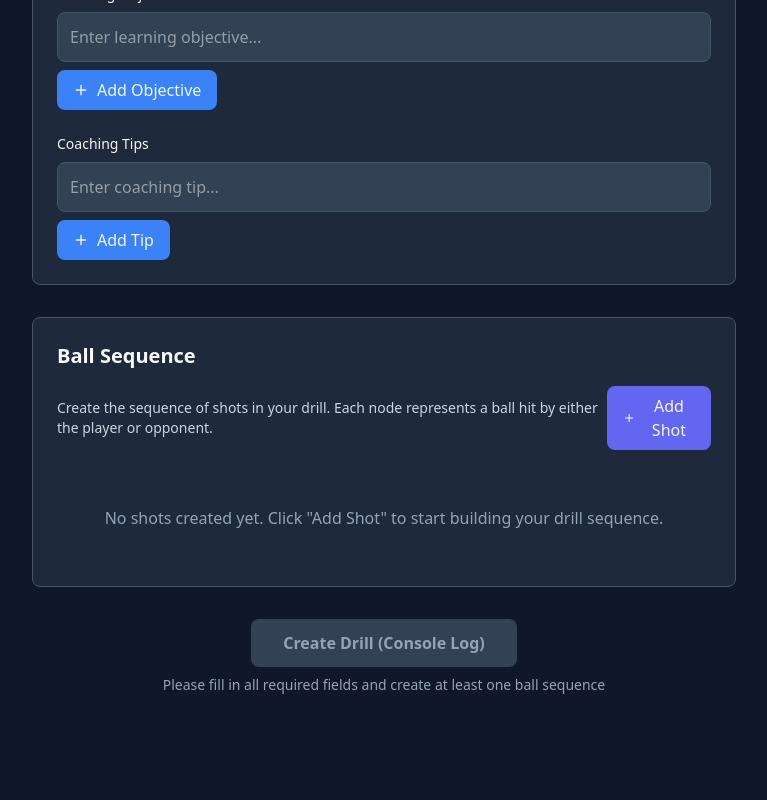
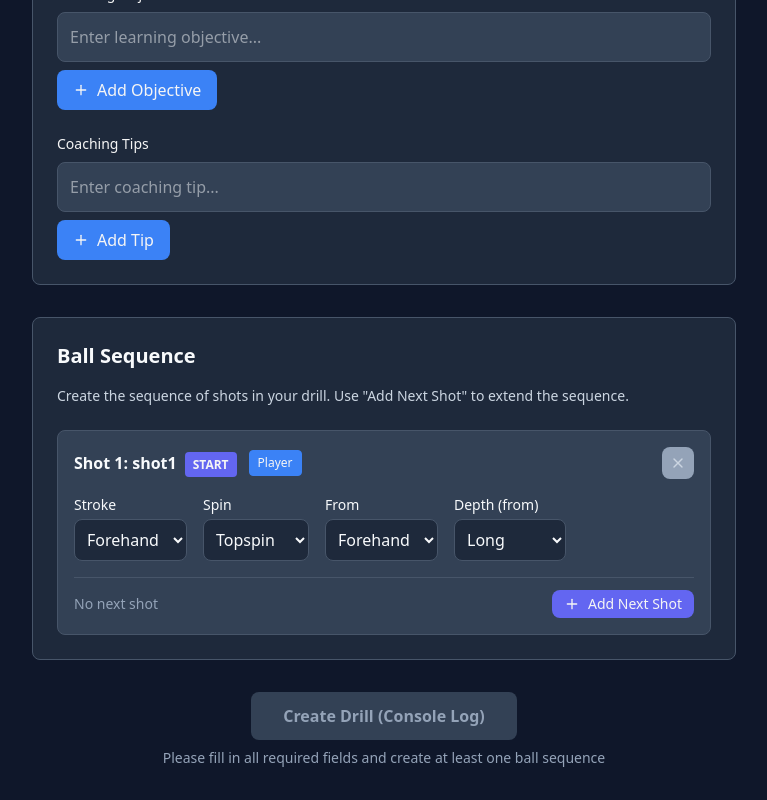
Before and after one commit to RowMur/ttdrills, a Next.js app: page /create in a window 1280 px wide. Shown: the part 769-1569 px from the top of the page, without its empty margins (256-1023 px from the left). Before the commit the page ends 1496 px from the top, so only its background shows below. Built offline with nearby package versions, Linux system fonts and the light colour scheme.

Commit message:
feat: lift out player selection to be automatically determined

```diff
--- a/src/components/DrillFormSequence.tsx
+++ b/src/components/DrillFormSequence.tsx
@@ -1,6 +1,6 @@
 "use client";
 
-import { useState } from "react";
+import { useState, useEffect } from "react";
 import { StepGraph, Node, ShotType, Spin, Placement } from "@/types";
 import { shotTypeDisplay, spinDisplay } from "@/data";
 import { Plus, X, ArrowRight } from "lucide-react";
@@ -22,13 +22,10 @@ type NodeFormData = {
 };
 
 export const DrillFormSequence = ({ onChange }: Props) => {
-  const [nodes, setNodes] = useState<NodeFormData[]>([]);
-  const [entryPoint, setEntryPoint] = useState("");
-
-  const addNode = () => {
-    const newId = `node${nodes.length + 1}`;
-    const newNode: NodeFormData = {
-      id: newId,
+  const [nodes, setNodes] = useState<NodeFormData[]>(() => {
+    // Start with one default shot
+    const initialNode: NodeFormData = {
+      id: "shot1",
       stroke: "forehand",
       spin: "top",
       depth: "long",
@@ -37,15 +34,85 @@ export const DrillFormSequence = ({ onChange }: Props) => {
       prev: [],
       next: [],
     };
+    return [initialNode];
+  });
+  const [entryPoint, setEntryPoint] = useState("shot1");
 
-    setNodes([...nodes, newNode]);
+  // Initialize the sequence with the default shot
+  useEffect(() => {
+    updateSequence(nodes, entryPoint);
+    // eslint-disable-next-line react-hooks/exhaustive-deps
+  }, []); // Only run on mount
 
-    if (nodes.length === 0) {
-      setEntryPoint(newId);
+  const recalculatePlayerAssignments = (nodeList: NodeFormData[]) => {
+    const updatedNodes = [...nodeList];
+
+    // Find the entry point (should be shot1)
+    const entryNode = updatedNodes.find((node) => node.id === entryPoint);
+    if (!entryNode) return updatedNodes;
+
+    // Start with entry point as player
+    entryNode.isOpponent = false;
+
+    // Use BFS to assign players based on sequence depth
+    const visited = new Set<string>();
+    const queue: Array<{ node: NodeFormData; depth: number }> = [
+      { node: entryNode, depth: 0 },
+    ];
+    visited.add(entryNode.id);
+
+    while (queue.length > 0) {
+      const { node, depth } = queue.shift()!;
+
+      // Assign player based on depth: even depth = player, odd depth = opponent
+      node.isOpponent = depth % 2 === 1;
+
+      // Add next nodes to queue
+      node.next.forEach((nextId) => {
+        const nextNode = updatedNodes.find((n) => n.id === nextId);
+        if (nextNode && !visited.has(nextId)) {
+          visited.add(nextId);
+          queue.push({ node: nextNode, depth: depth + 1 });
         }
+      });
+    }
+
+    return updatedNodes;
+  };
+
+  const addNextShot = (currentIndex: number) => {
+    const newId = `shot${nodes.length + 1}`;
+    const currentNode = nodes[currentIndex];
+
+    const newNode: NodeFormData = {
+      id: newId,
+      stroke: "forehand",
+      spin: "top",
+      depth: "long",
+      direction: "forehand",
+      isOpponent: !currentNode.isOpponent, // Automatically alternate between player and opponent
+      prev: [currentNode.id],
+      next: [],
+    };
+
+    // Update the current node to connect to the new node
+    const updatedNodes = [...nodes];
+    updatedNodes[currentIndex] = {
+      ...currentNode,
+      next: [...currentNode.next, newId],
+    };
+
+    const finalNodes = recalculatePlayerAssignments([...updatedNodes, newNode]);
+    setNodes(finalNodes);
+    updateSequence(finalNodes, entryPoint);
   };
 
   const removeNode = (index: number) => {
+    // Don't allow removing the last shot
+    if (nodes.length <= 1) {
+      return;
+    }
+
     const nodeToRemove = nodes[index];
     const updatedNodes = nodes.filter((_, i) => i !== index);
 
@@ -55,17 +122,19 @@ export const DrillFormSequence = ({ onChange }: Props) => {
       node.next = node.next.filter((id) => id !== nodeToRemove.id);
     });
 
-    setNodes(updatedNodes);
+    // Recalculate player assignments to maintain alternating pattern
+    const finalNodes = recalculatePlayerAssignments(updatedNodes);
+    setNodes(finalNodes);
 
     if (entryPoint === nodeToRemove.id) {
       setEntryPoint(updatedNodes.length > 0 ? updatedNodes[0].id : "");
     }
 
     updateSequence(
-      updatedNodes,
+      finalNodes,
       entryPoint === nodeToRemove.id
-        ? updatedNodes.length > 0
-          ? updatedNodes[0].id
+        ? finalNodes.length > 0
+          ? finalNodes[0].id
           : ""
         : entryPoint
     );
@@ -120,84 +189,14 @@ export const DrillFormSequence = ({ onChange }: Props) => {
     });
   };
 
-  const addConnection = (fromIndex: number, toNodeId: string) => {
-    const updatedNodes = [...nodes];
-    const fromNode = updatedNodes[fromIndex];
-
-    if (!fromNode.next.includes(toNodeId)) {
-      fromNode.next.push(toNodeId);
-
-      // Add reverse connection
-      const toNodeIndex = updatedNodes.findIndex((n) => n.id === toNodeId);
-      if (
-        toNodeIndex !== -1 &&
-        !updatedNodes[toNodeIndex].prev.includes(fromNode.id)
-      ) {
-        updatedNodes[toNodeIndex].prev.push(fromNode.id);
-      }
-    }
-
-    setNodes(updatedNodes);
-    updateSequence(updatedNodes, entryPoint);
-  };
-
-  const removeConnection = (fromIndex: number, toNodeId: string) => {
-    const updatedNodes = [...nodes];
-    const fromNode = updatedNodes[fromIndex];
-
-    fromNode.next = fromNode.next.filter((id) => id !== toNodeId);
-
-    // Remove reverse connection
-    const toNodeIndex = updatedNodes.findIndex((n) => n.id === toNodeId);
-    if (toNodeIndex !== -1) {
-      updatedNodes[toNodeIndex].prev = updatedNodes[toNodeIndex].prev.filter(
-        (id) => id !== fromNode.id
-      );
-    }
-
-    setNodes(updatedNodes);
-    updateSequence(updatedNodes, entryPoint);
-  };
-
   return (
     <div className="space-y-6">
-      <div className="flex items-center justify-between">
+      <div>
         <p className="text-text-muted text-sm">
-          Create the sequence of shots in your drill. Each node represents a
-          ball hit by either the player or opponent.
+          Create the sequence of shots in your drill. Use &quot;Add Next
+          Shot&quot; to extend the sequence.
         </p>
-        <button
-          type="button"
-          onClick={addNode}
-          className="flex items-center gap-2 px-4 py-2 rounded-lg bg-success text-white hover:bg-success-dark"
-        >
-          <Plus className="w-4 h-4" />
-          Add Shot
-        </button>
       </div>
-
-      {nodes.length > 0 && (
-        <div>
-          <label className="block text-sm font-medium text-text mb-2">
-            Starting Shot
-          </label>
-          <select
-            value={entryPoint}
-            onChange={(e) => {
-              setEntryPoint(e.target.value);
-              updateSequence(nodes, e.target.value);
-            }}
-            className="p-2 rounded-lg bg-surface-light text-text border border-border focus:border-primary focus:outline-none"
-          >
-            {nodes.map((node) => (
-              <option key={node.id} value={node.id}>
-                {node.id} - {shotTypeDisplay[node.stroke]} (
-                {node.isOpponent ? "Opponent" : "Player"})
-              </option>
-            ))}
-          </select>
-        </div>
-      )}
 
       <div className="space-y-4">
         {nodes.map((node, index) => (
@@ -206,6 +205,7 @@ export const DrillFormSequence = ({ onChange }: Props) => {
             className="bg-surface-light rounded-lg p-4 border border-border"
           >
             <div className="flex items-center justify-between mb-4">
+              <div className="flex items-center gap-3">
                 <h3 className="font-semibold text-text">
                   Shot {index + 1}: {node.id}
                   {node.id === entryPoint && (
@@ -214,37 +214,36 @@ export const DrillFormSequence = ({ onChange }: Props) => {
                     </span>
                   )}
                 </h3>
+                <span
+                  className={`px-2 py-1 text-xs rounded border ${
+                    node.isOpponent
+                      ? "bg-warning text-white border-warning"
+                      : "bg-primary text-white border-primary"
+                  }`}
+                >
+                  {node.isOpponent ? "Opponent" : "Player"}
+                </span>
+              </div>
               <button
                 type="button"
                 onClick={() => removeNode(index)}
-                className="p-2 rounded-lg bg-danger text-white hover:bg-danger-dark"
+                disabled={nodes.length <= 1}
+                className={`p-2 rounded-lg ${
+                  nodes.length <= 1
+                    ? "bg-text-subtle text-text-muted cursor-not-allowed"
+                    : "bg-danger text-white hover:bg-danger-dark"
+                }`}
+                title={
+                  nodes.length <= 1
+                    ? "Cannot remove the last shot"
+                    : "Remove shot"
+                }
               >
                 <X className="w-4 h-4" />
               </button>
             </div>
 
-            <div className="grid grid-cols-2 md:grid-cols-4 gap-4 mb-4">
-              {/* Player/Opponent */}
-              <div>
-                <label className="block text-sm font-medium text-text mb-1">
-                  Player
-                </label>
-                <select
-                  value={node.isOpponent ? "opponent" : "player"}
-                  onChange={(e) =>
-                    updateNode(
-                      index,
-                      "isOpponent",
-                      e.target.value === "opponent"
-                    )
-                  }
-                  className="w-full p-2 rounded-lg bg-surface text-text border border-border focus:border-primary focus:outline-none"
-                >
-                  <option value="player">Player</option>
-                  <option value="opponent">Opponent</option>
-                </select>
-              </div>
-
+            <div className="flex flex-wrap gap-4 mb-4">
               {/* Stroke */}
               <div>
                 <label className="block text-sm font-medium text-text mb-1">
@@ -308,13 +307,11 @@ export const DrillFormSequence = ({ onChange }: Props) => {
                   <option value="forehand">Forehand</option>
                 </select>
               </div>
-            </div>
 
-            <div className="grid grid-cols-1 md:grid-cols-2 gap-4">
               {/* Depth */}
               <div>
                 <label className="block text-sm font-medium text-text mb-1">
-                  Depth
+                  Depth (from)
                 </label>
                 <select
                   value={node.depth}
@@ -332,58 +329,32 @@ export const DrillFormSequence = ({ onChange }: Props) => {
                   <option value="long">Long</option>
                 </select>
               </div>
+            </div>
 
-              {/* Connections */}
-              <div>
-                <label className="block text-sm font-medium text-text mb-1">
-                  Next Shots
-                </label>
-                <div className="flex flex-wrap gap-2">
-                  {nodes
-                    .filter((n) => n.id !== node.id)
-                    .map((targetNode) => (
+            {/* Add Next Shot Button */}
+            <div className="flex items-center justify-between pt-3 border-t border-border">
+              <div className="flex items-center gap-2 text-sm text-text-subtle">
+                {node.next.length > 0 ? (
+                  <>
+                    <ArrowRight className="w-4 h-4" />
+                    <span>Connects to: {node.next.join(", ")}</span>
+                  </>
+                ) : (
+                  <span>No next shot</span>
+                )}
+              </div>
               <button
-                        key={targetNode.id}
                 type="button"
-                        onClick={() =>
-                          node.next.includes(targetNode.id)
-                            ? removeConnection(index, targetNode.id)
-                            : addConnection(index, targetNode.id)
-                        }
-                        className={`px-2 py-1 text-xs rounded border ${
-                          node.next.includes(targetNode.id)
-                            ? "bg-primary border-primary text-white"
-                            : "bg-transparent border-border text-text hover:border-text"
-                        }`}
+                onClick={() => addNextShot(index)}
+                className="flex items-center gap-2 px-3 py-1 rounded-lg bg-success text-white hover:bg-success-dark text-sm"
               >
-                        {targetNode.id}
+                <Plus className="w-4 h-4" />
+                Add Next Shot
               </button>
+            </div>
+          </div>
         ))}
       </div>
     </div>
-            </div>
-
-            {/* Visual connections */}
-            {node.next.length > 0 && (
-              <div className="mt-3 pt-3 border-t border-grey">
-                <div className="flex items-center gap-2 text-sm text-white/80">
-                  <ArrowRight className="w-4 h-4" />
-                  <span>Connects to: {node.next.join(", ")}</span>
-                </div>
-              </div>
-            )}
-          </div>
-        ))}
-      </div>
-
-      {nodes.length === 0 && (
-        <div className="text-center py-8 text-text-subtle">
-          <p>
-            No shots created yet. Click &quot;Add Shot&quot; to start building
-            your drill sequence.
-          </p>
-        </div>
-      )}
-    </div>
   );
 };
```
Lines whose indentation alone changed are shown as unchanged.
